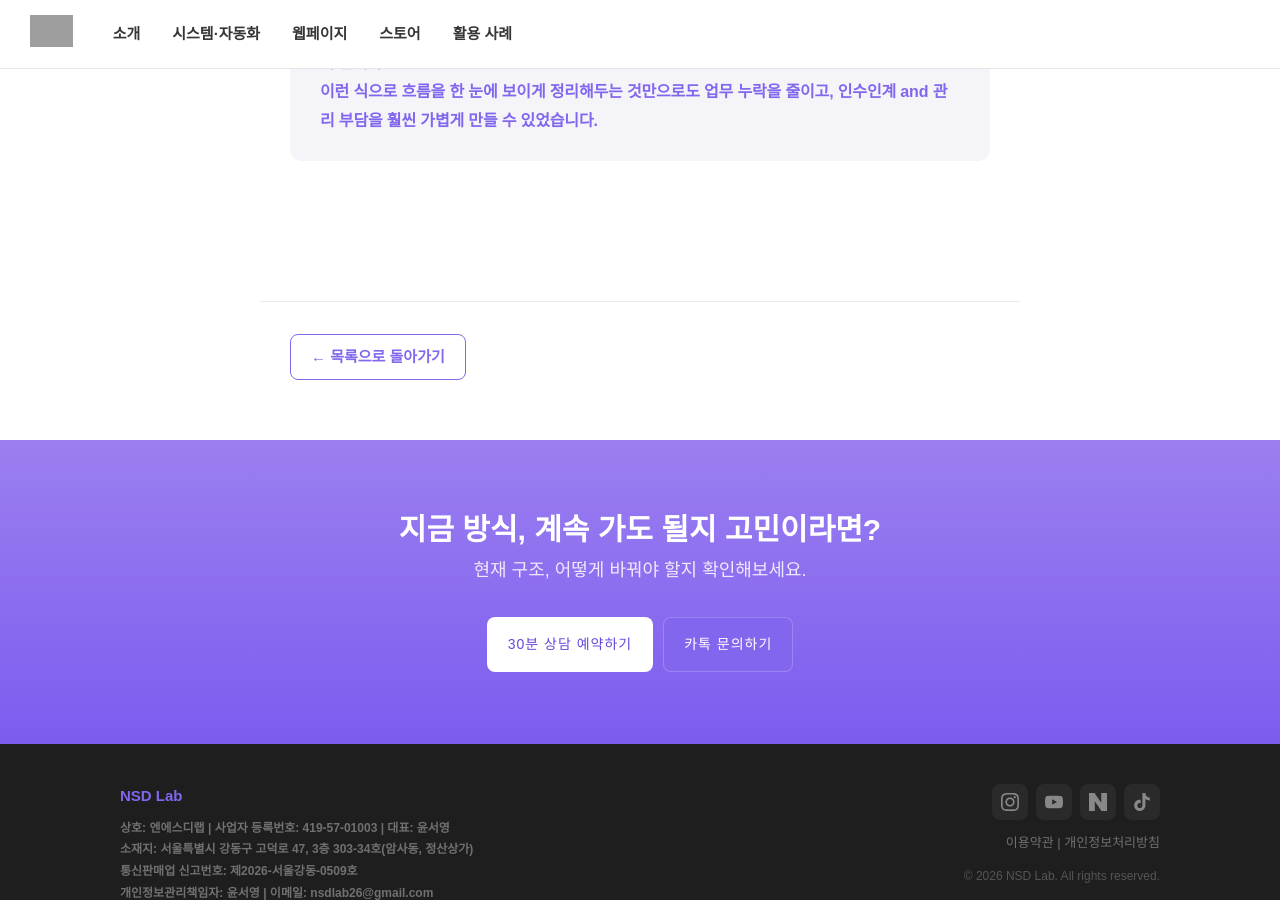
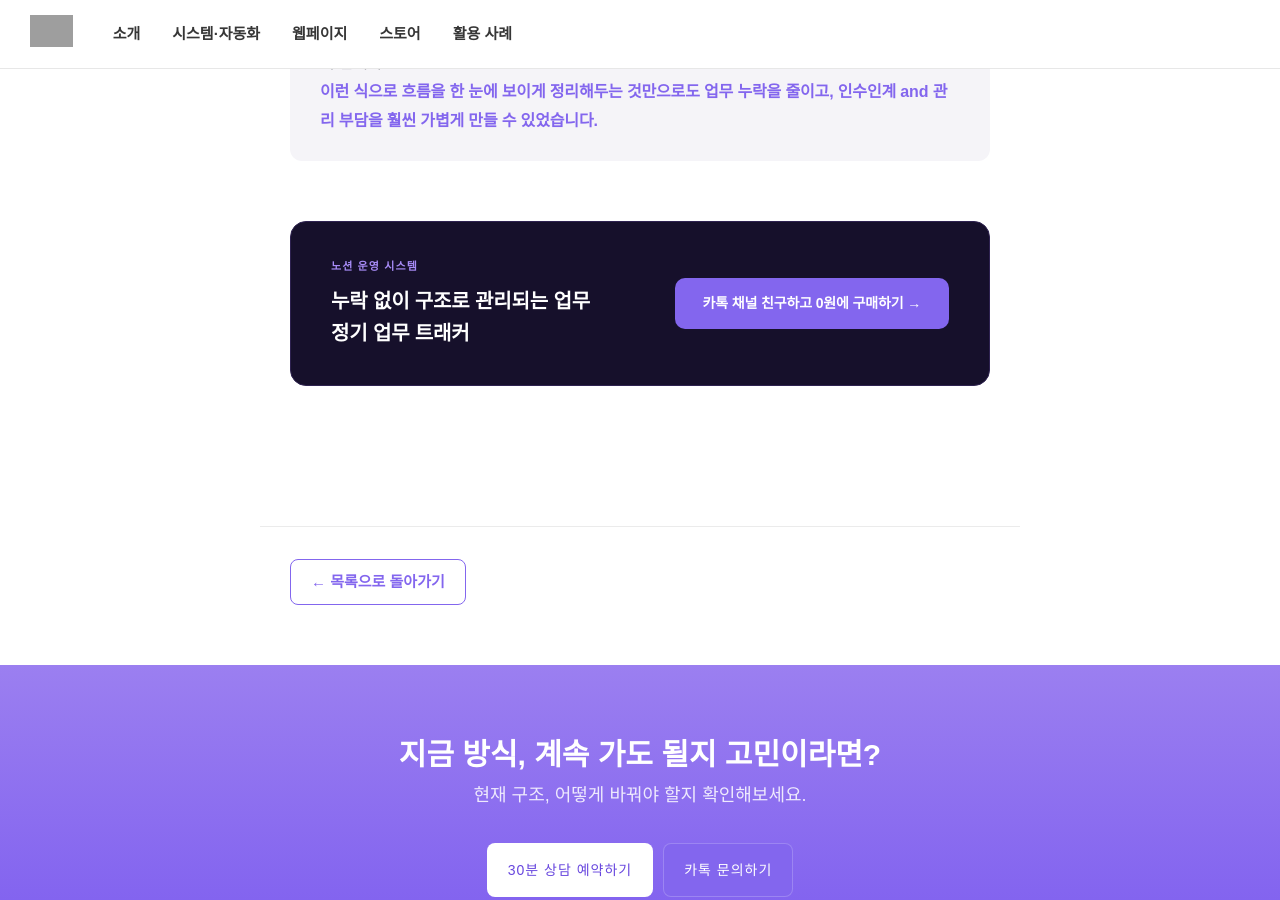
Before and after one commit to nsdlab26/blog, a Jekyll site: the page built from _posts/2026-03-02-task-management.md, in a window 1280 px wide and 900 px high, scrolled down 4344 px. Built offline with Jekyll 4.4.1, drawn with Linux system fonts in a browser that asks for light colours; some web fonts are replaced; grey boxes are pictures that could not be loaded.

Commit message:
Update 2026-03-02-task-management.md

```diff
--- a/_posts/2026-03-02-task-management.md
+++ b/_posts/2026-03-02-task-management.md
@@ -60,4 +60,11 @@ meta_description: "정기 업무를 기억이 아닌 구조로 관리하는 방
 <p style="font-size: 16px; font-weight: 400; line-height: 1.8; margin-bottom: 32px;"> </p>
 <div style="font-size: 16px; line-height: 1.8; color: #1a1f27; background-color: #f5f4f8; padding: 25px 30px; border-radius: 12px; text-align: left; margin-bottom: 18px; font-weight: 400;">정기 업무가 많은 조직일수록, 사람의 기억이 아니라 구조가 업무를 기억하게 만드는 방식이 큰 힘이 됩니다.<br /><strong style="color: #8366ee; font-weight: bold;">이런 식으로 흐름을 한 눈에 보이게 정리해두는 것만으로도 업무 누락을 줄이고, 인수인계 and 관리 부담을 훨씬 가볍게 만들 수 있었습니다.</strong></div>
 </section>
+  <div style="background:#16102b; border-radius:16px; padding:36px 40px; display:flex; align-items:center; justify-content:space-between; gap:32px; border:1px solid #2e2250; margin-bottom:60px; flex-wrap:wrap;">
+  <div>
+    <div style="font-size:11px; font-weight:700; letter-spacing:0.1em; color:#a78bf6; margin-bottom:10px; text-transform:uppercase;">노션 운영 시스템</div>
+    <h3 style="margin:0; font-size:20px; font-weight:900; color:#fff; line-height:1.6;">누락 없이 구조로 관리되는 업무 <br>정기 업무 트래커</h3>
+  </div>
+  <a href="https://www.nsdlab.kr/main/?idx=17" target="_blank" style="display:inline-block; background:#8366EE; color:#fff; font-size:14px; font-weight:700; padding:14px 28px; border-radius:10px; text-decoration:none; white-space:nowrap; flex-shrink:0;">카톡 채널 친구하고 0원에 구매하기 →</a>
 </div>
+</div>
```
